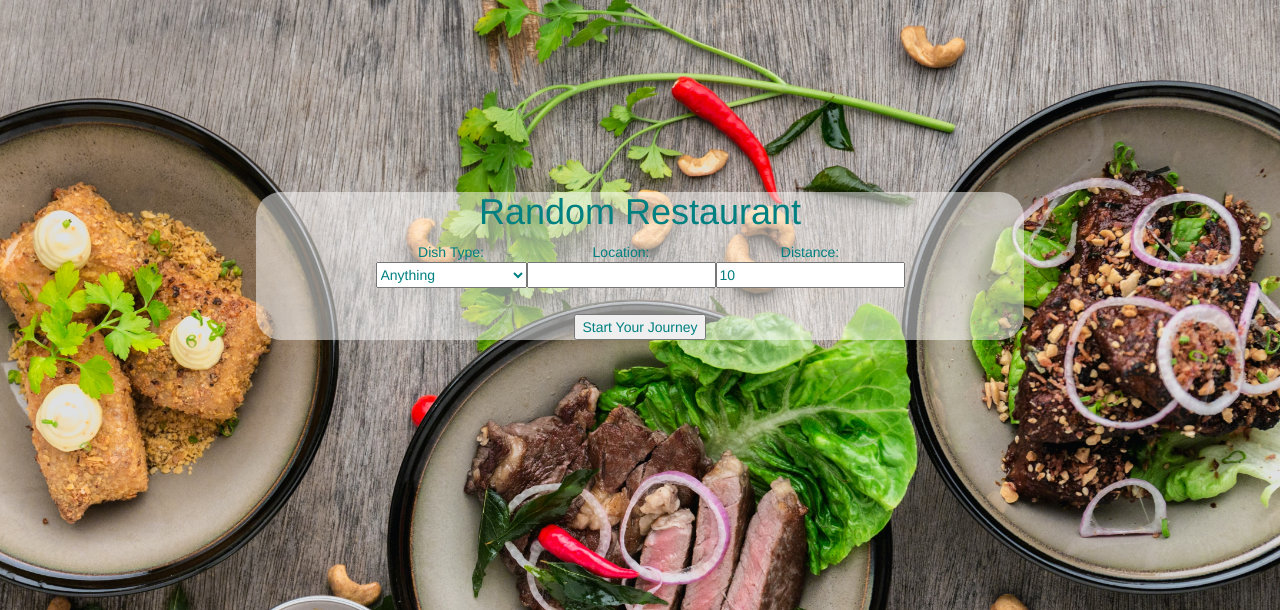
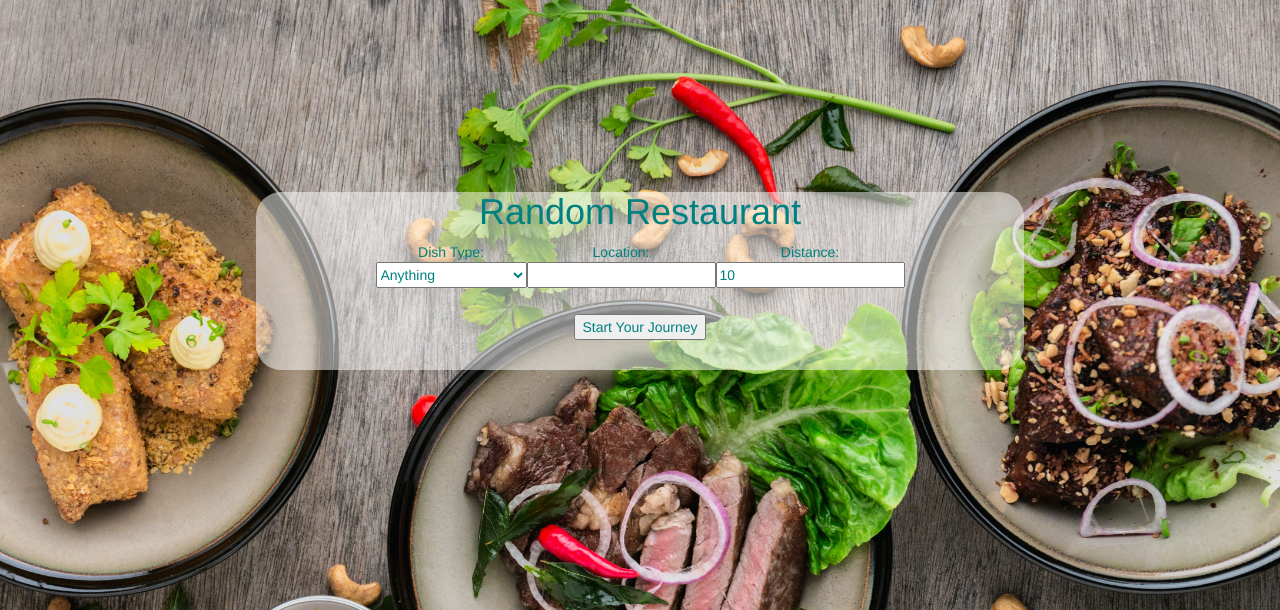
Before and after one commit to ywang7-vivian/mis3640_project, a Flask app: page / in a window 1280 px wide. Shown: the top 610 px of the page. Run offline with Flask 2, Linux system fonts and the light colour scheme; some libraries are stand-ins or nearby versions.

Commit message:
index style v3

```diff
--- a/templates/index.html
+++ b/templates/index.html
@@ -23,7 +23,7 @@
 </head>
 
 <body style="background-image: url({{url_for('static', filename='background.jpg') }});background-size:cover">
-    <div style = "margin:15% 20% auto 20%;background:rgba(255,255,255,0.5);border-radius: 25px;">
+    <div style="margin:15% 20% auto 20%;padding-bottom:1.5%;background:rgba(255,255,255,0.5);border-radius: 25px;">
         <h1>Random Restaurant </h1>
         <form method="POST" name="random_restaurant" action='/nearest'>
             <table style="width:500px;margin-left:auto;margin-right:auto">
@@ -75,21 +75,21 @@
                     <td>Distance: <input type="text" name="distance" id="distance" value=10 /></td>
                 </tr>
                 <tr>
-                <td colspan=3 style="padding-top:5%">
+                    <td colspan=3 style="padding-top:5%;padding-bottom: 2%;">
                         <input type="submit" value="Start Your Journey" id="btn">
                     </td>
                 </tr>
 
             </table>
-    </div>
+
         </form>
 
         {% if error %}
         <p style="color: red">Please enter your location.</p>
         {% endif %}
 
+    </div>
 
-    </script>
 </body>
 
 </html>
```
Lines whose indentation alone changed are shown as unchanged.
